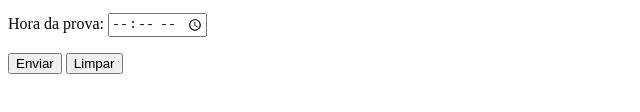
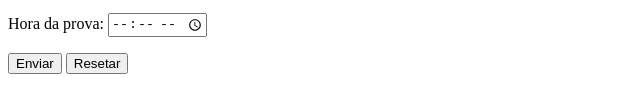
Before and after one commit to Marlondarocha/html-e-css, a plain HTML site: page exercicios/ex024/index003.html in a window 1280 px wide. Shown: the part 216-328 px from the top of the page, 0-640 px from the left. Drawn offline with Linux system fonts and the light colour scheme.

Commit message:
Update index003.html

```diff
--- a/exercicios/ex024/index003.html
+++ b/exercicios/ex024/index003.html
@@ -31,7 +31,7 @@
         </p>
         <p>
             <input type="submit" value="Enviar">
-            <input type="reset" value="Limpar">
+            <input type="reset" value="Resetar">
         </p>
     </form>
 </body>
```
